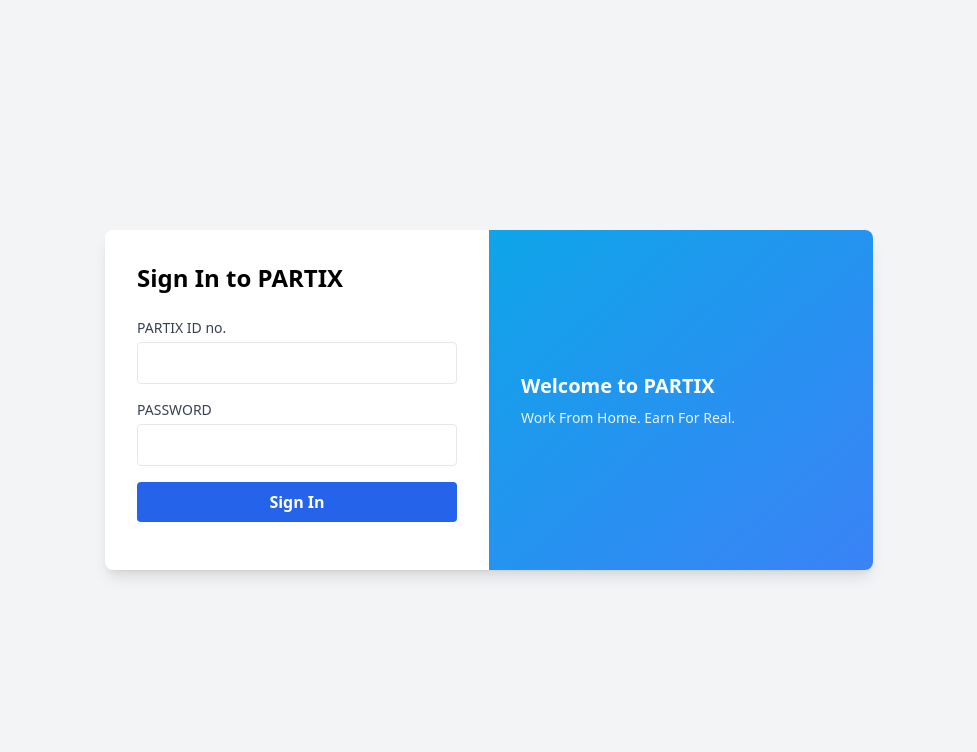
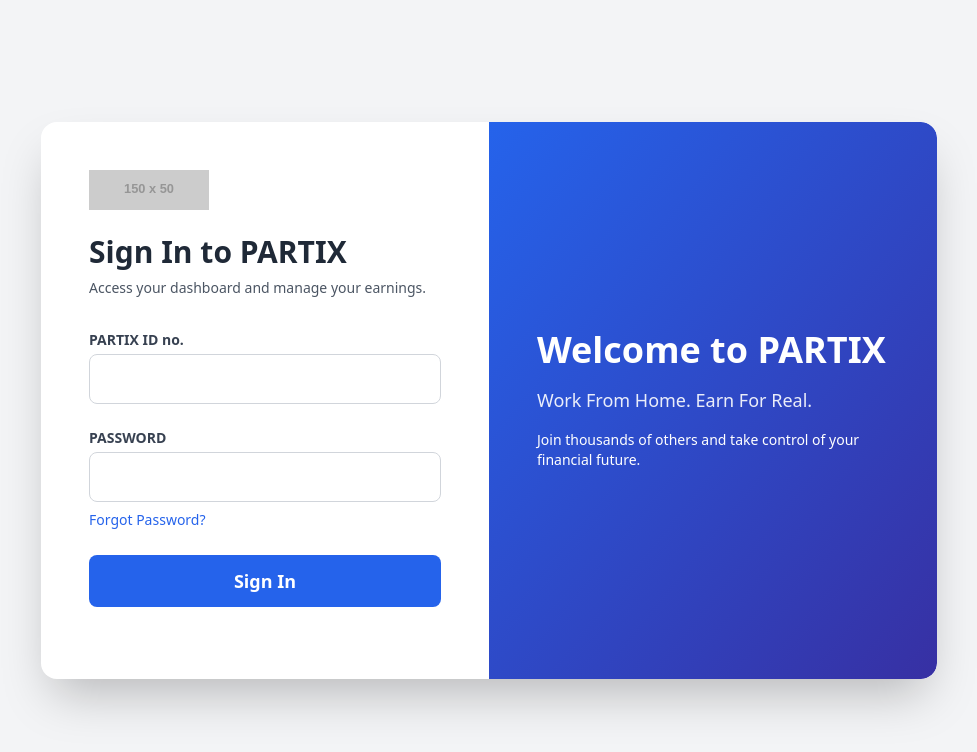
Before and after one commit to Mineradi/PARTIX, a plain HTML site: page index.html in a window 1280 px wide. Shown: the whole page, without its empty margins (151-1128 px from the left). Drawn offline with nearby package versions, Linux system fonts and the light colour scheme; placeholder pictures from the web are drawn by us.

Commit message:
Update index.html

```diff
--- a/index.html
+++ b/index.html
@@ -6,38 +6,68 @@
     <meta name="viewport" content="width=device-width, initial-scale=1">
     <script src="https://cdn.tailwindcss.com"></script>
     <link rel="stylesheet" href="style.css">
+    <style>
+        /* Custom styles for animations and professional look */
+        @keyframes fadeIn {
+            from { opacity: 0; transform: translateY(-20px); }
+            to { opacity: 1; transform: translateY(0); }
+        }
+        @keyframes slideInRight {
+            from { opacity: 0; transform: translateX(20px); }
+            to { opacity: 1; transform: translateX(0); }
+        }
+        .login-card {
+            animation: fadeIn 0.8s ease-out forwards;
+        }
+        .login-form {
+            animation: fadeIn 1s ease-out 0.2s forwards;
+        }
+        .welcome-panel {
+            animation: slideInRight 1s ease-out 0.4s forwards;
+        }
+        /* Hide all pages initially except the login page */
+        #adminPage, #registerPage, #dashboardPage {
+            display: none;
+        }
+    </style>
 </head>
 <body class="bg-gray-100 min-h-screen">
 
-<!-- LOGIN PAGE -->
 <div id="loginPage" class="min-h-screen flex items-center justify-center p-4">
-  <div class="max-w-3xl w-full bg-white shadow-lg rounded-lg overflow-hidden flex flex-col md:flex-row">
-    <div class="p-8 md:w-1/2">
-      <h2 class="text-2xl font-bold mb-6">Sign In to PARTIX</h2>
-      <form id="loginForm" class="space-y-4">
+    <div class="max-w-4xl w-full bg-white shadow-2xl rounded-2xl overflow-hidden flex flex-col md:flex-row login-card opacity-0">
+        <div class="p-12 md:w-1/2 login-form opacity-0">
+            <div class="mb-8 text-center md:text-left">
+                <img src="https://via.placeholder.com/150x50.png?text=PARTIX+Logo" alt="PARTIX Logo" class="h-10 mx-auto md:mx-0 mb-6">
+                <h2 class="text-3xl font-bold text-gray-800">Sign In to PARTIX</h2>
+                <p class="text-sm text-gray-600 mt-2">Access your dashboard and manage your earnings.</p>
+            </div>
+            <form id="loginForm" class="space-y-6">
                 <div>
-          <label class="block text-sm font-medium text-gray-700">PARTIX ID no.</label>
-          <input id="loginId" required class="mt-1 block w-full px-4 py-2 border rounded">
+                    <label for="loginId" class="block text-sm font-semibold text-gray-700 mb-1">PARTIX ID no.</label>
+                    <input id="loginId" name="partixId" required class="mt-1 block w-full px-5 py-3 border border-gray-300 rounded-lg focus:ring-2 focus:ring-blue-500 transition duration-300">
                 </div>
                 <div>
-          <label class="block text-sm font-medium text-gray-700">PASSWORD</label>
-          <input id="loginPassword" type="password" required class="mt-1 block w-full px-4 py-2 border rounded">
+                    <label for="loginPassword" class="block text-sm font-semibold text-gray-700 mb-1">PASSWORD</label>
+                    <input id="loginPassword" name="password" type="password" required class="mt-1 block w-full px-5 py-3 border border-gray-300 rounded-lg focus:ring-2 focus:ring-blue-500 transition duration-300">
+                    <a href="#" class="text-sm text-blue-600 hover:underline mt-2 inline-block">Forgot Password?</a>
                 </div>
                 <div>
-          <button type="submit" class="w-full bg-blue-600 text-white py-2 rounded font-semibold">Sign In</button>
+                    <button type="submit" class="w-full bg-blue-600 text-white py-3 rounded-lg font-bold text-lg hover:bg-blue-700 transition duration-300 transform hover:scale-105">Sign In</button>
                 </div>
-        <p id="loginMsg" class="text-sm text-red-600"></p>
+                <p id="loginMsg" class="text-sm text-red-600 text-center"></p>
             </form>
         </div>
-    <div class="md:w-1/2 bg-gradient-to-br from-sky-500 to-blue-500 text-white p-8 flex flex-col justify-center">
-      <h3 class="text-xl font-bold mb-2">Welcome to PARTIX</h3>
-      <p class="text-sm opacity-90">Work From Home. Earn For Real.</p>
+        <div class="md:w-1/2 bg-gradient-to-br from-blue-600 to-indigo-800 text-white p-12 flex flex-col justify-center text-center md:text-left rounded-r-2xl welcome-panel opacity-0">
+            <div class="space-y-4">
+                <h3 class="text-4xl font-bold">Welcome to PARTIX</h3>
+                <p class="text-lg opacity-90">Work From Home. Earn For Real.</p>
+                <p class="text-sm mt-4">Join thousands of others and take control of your financial future.</p>
+            </div>
         </div>
     </div>
 </div>
 
-<!-- ADMIN PANEL -->
-<div id="adminPage" class="hidden p-6">
+<div id="adminPage" class="p-6">
     <div class="max-w-6xl mx-auto">
         <div class="flex items-center justify-between mb-6">
             <h1 class="text-2xl font-bold">Admin Panel — Partix</h1>
@@ -51,8 +81,7 @@
     </div>
 </div>
 
-<!-- REGISTER PAGE -->
-<div id="registerPage" class="hidden p-6">
+<div id="registerPage" class="p-6">
     <div class="max-w-2xl mx-auto">
         <div class="flex items-center justify-between mb-6">
             <h1 class="text-2xl font-bold">Register New Employee</h1>
@@ -70,8 +99,7 @@
     </div>
 </div>
 
-<!-- DASHBOARD -->
-<div id="dashboardPage" class="hidden p-6">
+<div id="dashboardPage" class="p-6">
     <div class="max-w-4xl mx-auto">
         <div class="flex items-center justify-between mb-6">
             <h1 class="text-2xl font-bold">Your Dashboard</h1>
```
Lines whose indentation alone changed are shown as unchanged.
